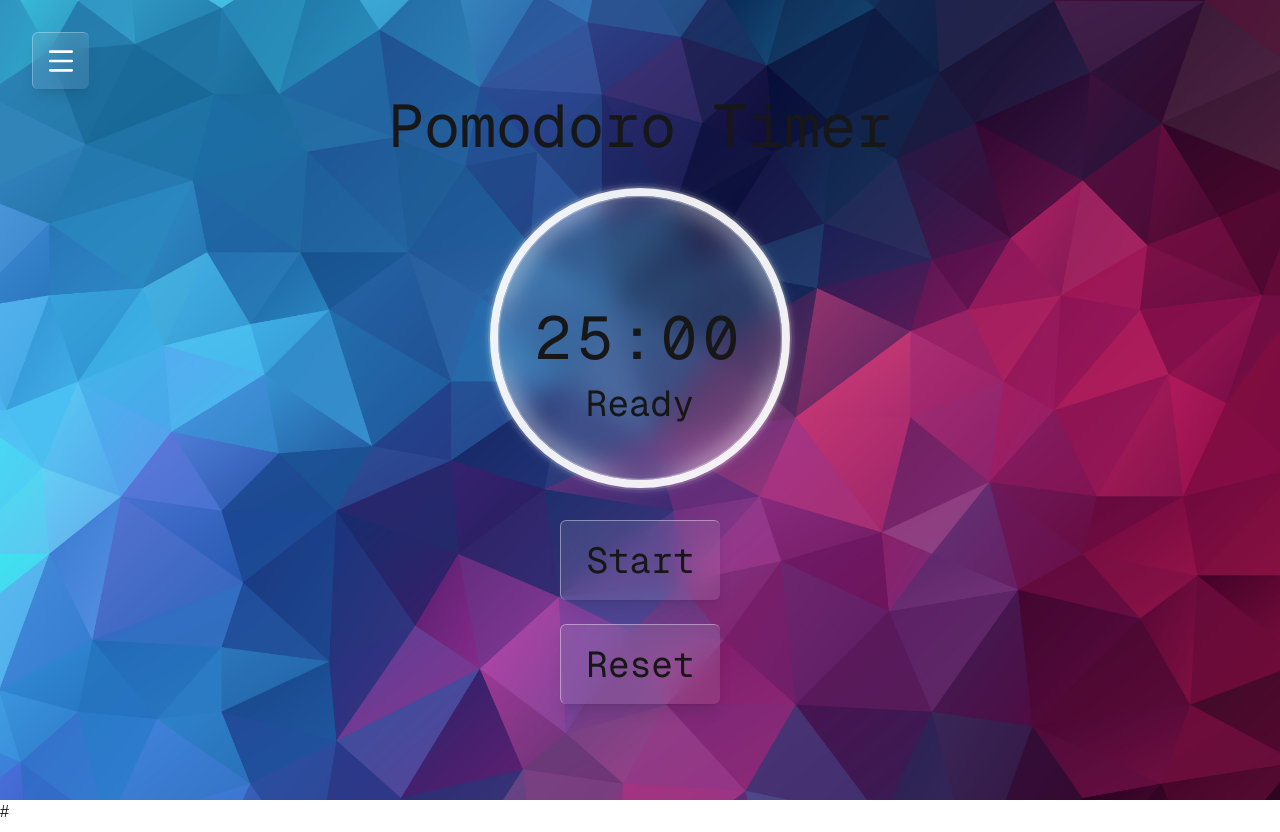
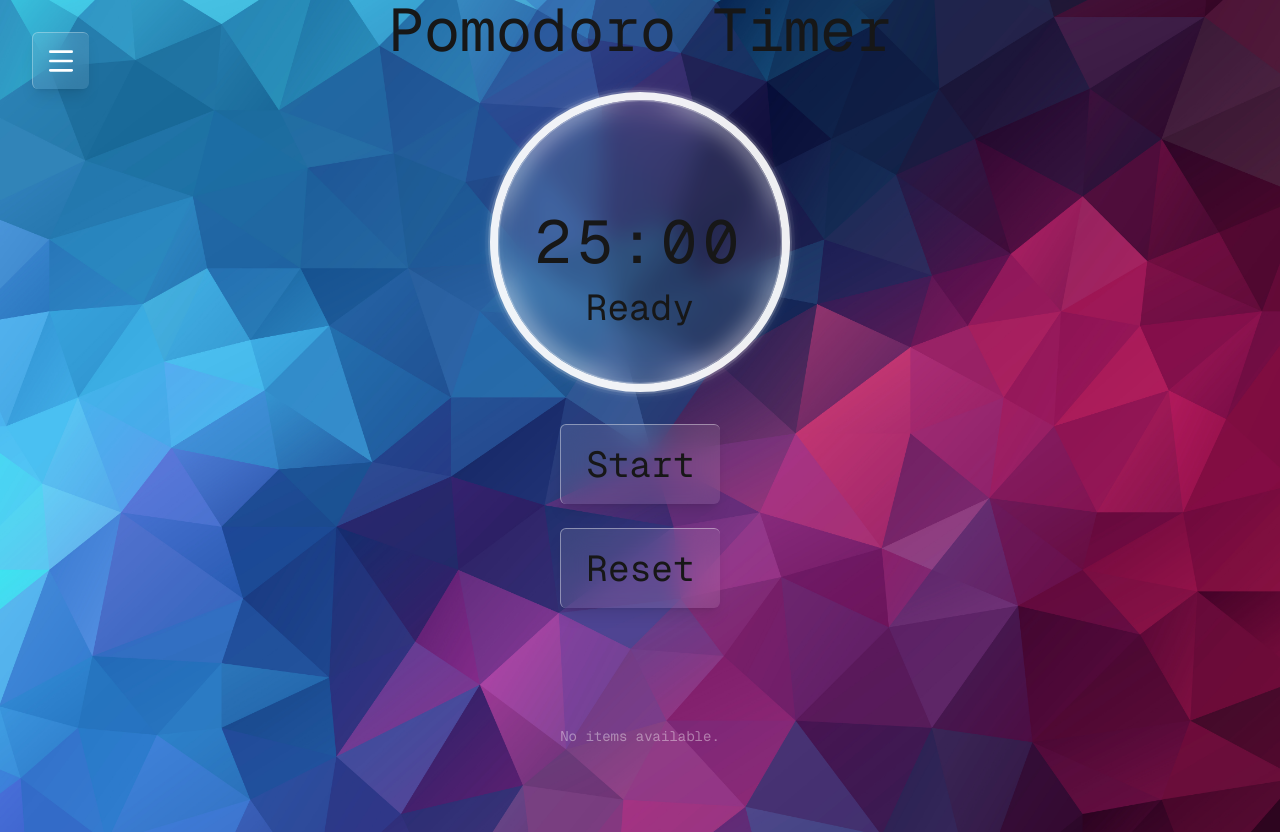
Before and after one commit to shun-tdu/pomodoro-timer-glass-morphism, a Next.js app: page / in a window 1280 px wide. Built offline with nearby package versions, Linux system fonts and the light colour scheme.

Commit message:
add:ドラムピッカー汎用コンポーネントを追加

```diff
--- a/src/app/layout.tsx
+++ b/src/app/layout.tsx
@@ -32,7 +32,6 @@ export default function RootLayout({
                 {children}
                 <Toaster />
             </body>
-      #
         </html>
     );
 }
--- a/src/app/page.tsx
+++ b/src/app/page.tsx
@@ -49,7 +49,9 @@ export default function Home() {
     // 科目を追加する
     const addSubject = (name: string, color: string) => {
         // すでに同じSubjectが存在すれば、メッセージを出してreturn
-    const isAlreadyExist = subjects.some((subject) => subject.name === name);
+        const isAlreadyExist = subjects.some(
+            (subject) => subject.name === name,
+        );
         if (isAlreadyExist) {
             toast.error("Already exists subject name.");
             return;
@@ -97,6 +99,7 @@ export default function Home() {
                 restTime={restTimeMin * 60}
                 activeSubjectId={activeSubjectId}
                 setActiveSubjectId={setActiveSubjectId}
+                subjects={subjects}
                 addRecord={addRecord}
             ></PomodoroTimer>
         </main>
--- a/src/componens/HamburgerMenu.tsx
+++ b/src/componens/HamburgerMenu.tsx
@@ -32,7 +32,9 @@ function AddSubjectForm({
         <div className="flex flex-col gap-6">
             <div className="flex flex-col gap-2">
                 {/* 名前入力 */}
-        <label className="text-white font-mono text-xl">Subject Name :</label>
+                <label className="text-white font-mono text-xl">
+                    Subject Name :
+                </label>
                 <input
                     type="text"
                     value={subjectName}
@@ -44,14 +46,18 @@ function AddSubjectForm({
 
             {/* カラーピッカー */}
             <div className="flex flex-col gap-4 items-center">
-        <label className="text-white font-mono text-xl w-full">Color :</label>
+                <label className="text-white font-mono text-xl w-full">
+                    Color :
+                </label>
                 <HexColorPicker color={color} onChange={setColor} />
                 <div className="flex items-center gap-3 bg-white/10 px-4 py-2 rounded-full">
                     <div
                         className="w-6 h-6 rounded-full border border-white/50"
                         style={{ backgroundColor: color }}
                     />
-          <span className="text-white font-mono uppercase">{color}</span>
+                    <span className="text-white font-mono uppercase">
+                        {color}
+                    </span>
                 </div>
             </div>
 
@@ -59,7 +65,10 @@ function AddSubjectForm({
             <button
                 className="mt-4 px-4 py-3 bg-white/20 text-white font-mono rounded-lg hover:bg-white/30 transition-colors"
                 onClick={() => {
-          console.log("追加するデータ:", { name: subjectName, color: color });
+                    console.log("追加するデータ:", {
+                        name: subjectName,
+                        color: color,
+                    });
                     // ここに親コンポーネントへデータを渡す処理を書く
                     addSubject(subjectName, color);
                 }}
@@ -83,7 +92,8 @@ export function HumburgerMenu({
     setActiveSubjectId,
 }: HumburgerMenuProps) {
     const [isOpenMenu, setIsOpenMenu] = useState(false);
-  const [isOpenAddSubjectModalOpen, setIsOpenAddSubjectModal] = useState(false);
+    const [isOpenAddSubjectModalOpen, setIsOpenAddSubjectModal] =
+        useState(false);
     const baseSize: number = 32;
 
     return (
@@ -119,7 +129,9 @@ export function HumburgerMenu({
                 <div className="flex flex-wrap items-center gap-2 mb-8">
                     {/* Subject一覧を表示 */}
                     {subjects.length === 0 ? (
-            <p className="text-white/50 font-mono">No Subjects added yet.</p>
+                        <p className="text-white/50 font-mono">
+                            No Subjects added yet.
+                        </p>
                     ) : (
                         subjects.map((subject) => (
                             <Badge
--- a/src/componens/PomodoroTimer.tsx
+++ b/src/componens/PomodoroTimer.tsx
@@ -9,6 +9,7 @@ import {
 import { GlassButton } from "@/componens/GlassButton";
 import { CirclarProgress } from "@/componens/CirclarProgress";
 import { Subject } from "@/app/page";
+import { DrumPicker } from "./ui/DrumPicker";
 
 type TimerMode = "idle" | "work" | "rest";
 
@@ -42,6 +43,7 @@ export function PomodoroTimer({
     restTime,
     activeSubjectId,
     setActiveSubjectId,
+    subjects,
     addRecord,
 }: PomodoroTimerProps) {
     const [timeText, setTimeText] = useState(() => GetFormattedTime(workTime));
@@ -236,11 +238,15 @@ export function PomodoroTimer({
 
     return (
         <div className="flex flex-col justify-center items-center gap-6 md:gap-8">
-      <h1 className="font-mono text-[44px] md:text-6xl">Pomodoro Timer</h1>
+            <h1 className="font-mono text-[44px] md:text-6xl">
+                Pomodoro Timer
+            </h1>
 
             <CirclarProgress ratio={ratio} size={300} strokeWidth={8}>
                 <div className="relative flex flex-col items-center justify-center">
-          <h1 className="font-mono text-6xl tracking-widest">{timeText}</h1>
+                    <h1 className="font-mono text-6xl tracking-widest">
+                        {timeText}
+                    </h1>
                     <h1 className="font-mono text-3xl md:text-4xl absolute mt-4 top-full whitespace-nowrap">
                         {MODE_DISPLAY_TEXT[timerMode]}
                     </h1>
@@ -255,6 +261,16 @@ export function PomodoroTimer({
                     Reset
                 </GlassButton>
             </div>
+
+            {/* 科目のドラムピッカー */}
+            <DrumPicker
+                items={subjects.map((subject) => ({
+                    id: subject.id,
+                    label: subject.name,
+                }))}
+                activeId={activeSubjectId}
+                setActiveId={setActiveSubjectId}
+            />
         </div>
     );
 }
--- a/src/componens/ui/DrumPicker.tsx
+++ b/src/componens/ui/DrumPicker.tsx
@@ -1,22 +1,105 @@
-import { ReactNode } from "react";
+import { Dispatch, SetStateAction, useRef } from "react";
 
-type ScrollableListProps = {
-  children: ReactNode; // 中に入れる要素（バッジやテキストなど）
-  className?: string; // 外側から flex などを追加できるようにする
-  maxHeight?: string; // 高さを外から変えられるようにする（デフォルトは max-h-40）
+export type PickerItem = {
+    id: string;
+    label: string; // 画面に表示する文字
 };
 
-// Subjectのリストのスクロール表示
-export function ScrollableList({
-  children,
-  className = "",
-  maxHeight = "max-h-40",
-}: ScrollableListProps) {
-  return (
-    <div
-      className={`overflow-y-auto pr-2 [&::-webkit-scrollbar]:hidden ${maxHeight} ${className}`}
-    >
-      {children}
-    </div>
-  );
+/**
+ * ドラムピッカーコンポーネント
+ * @param PickerIterとしてidとlabelを取得
+ * @returns
+ */
+export function DrumPicker({
+    items,
+    activeId,
+    setActiveId,
+}: {
+    items: PickerItem[];
+    activeId: string;
+    setActiveId: Dispatch<SetStateAction<string>>;
+}) {
+    const scrollRef = useRef<HTMLDivElement>(null);
+
+    const handleScroll = () => {
+        if (!scrollRef.current) return;
+        const container = scrollRef.current;
+
+        const containerCenterY =
+            container.getBoundingClientRect().top + container.clientHeight / 2;
+
+        let closestId = activeId;
+        let minDistance = Infinity;
+
+        Array.from(container.children).forEach((child) => {
+            const id = child.getAttribute("data-id");
+            if (!id) return;
+
+            const rect = child.getBoundingClientRect();
+            const childCenterY = rect.top + rect.height / 2;
+            const distance = Math.abs(containerCenterY - childCenterY);
+
+            if (distance < minDistance) {
+                minDistance = distance;
+                closestId = id;
+            }
+        });
+
+        if (closestId !== activeId) {
+            setActiveId(closestId);
+        }
+    };
+
+    return (
+        <div
+            ref={scrollRef}
+            onScroll={handleScroll}
+            className="flex flex-col items-center gap-2 h-48 w-full overflow-y-auto snap-y snap-mandatory [&::-webkit-scrollbar]:hidden relative"
+            style={{
+                maskImage:
+                    "linear-gradient(to bottom, transparent, black 30%, black 70%, transparent)",
+                WebkitMaskImage:
+                    "linear-gradient(to bottom, transparent, black 30%, black 70%, transparent)",
+            }}
+        >
+            <div className="h-[calc(50%-20px)] w-full shrink-0 pointer-events-none" />
+
+            {items.length === 0 && (
+                <p className="text-white/40 font-mono text-sm absolute top-1/2 -translate-y-1/2">
+                    No items available.
+                </p>
+            )}
+
+            {items.map((item) => {
+                const isSelected = activeId === item.id;
+
+                return (
+                    <div
+                        key={item.id}
+                        data-id={item.id}
+                        className="snap-center shrink-0 w-full flex justify-center cursor-pointer"
+                        onClick={(e) => {
+                            e.currentTarget.scrollIntoView({
+                                behavior: "smooth",
+                                block: "center",
+                            });
+                        }}
+                    >
+                        <span
+                            className={`font-mono transition-all duration-300 ${
+                                isSelected
+                                    ? "text-2xl text-white font-bold opacity-100 scale-110"
+                                    : "text-lg text-white/40 opacity-50 hover:opacity-80"
+                            }`}
+                        >
+                            {/* ▼ subject.name ではなく item.label を表示！ */}
+                            {item.label}
+                        </span>
+                    </div>
+                );
+            })}
+
+            <div className="h-[calc(50%-20px)] w-full shrink-0 pointer-events-none" />
+        </div>
+    );
 }
```
Lines whose indentation alone changed are shown as unchanged.
